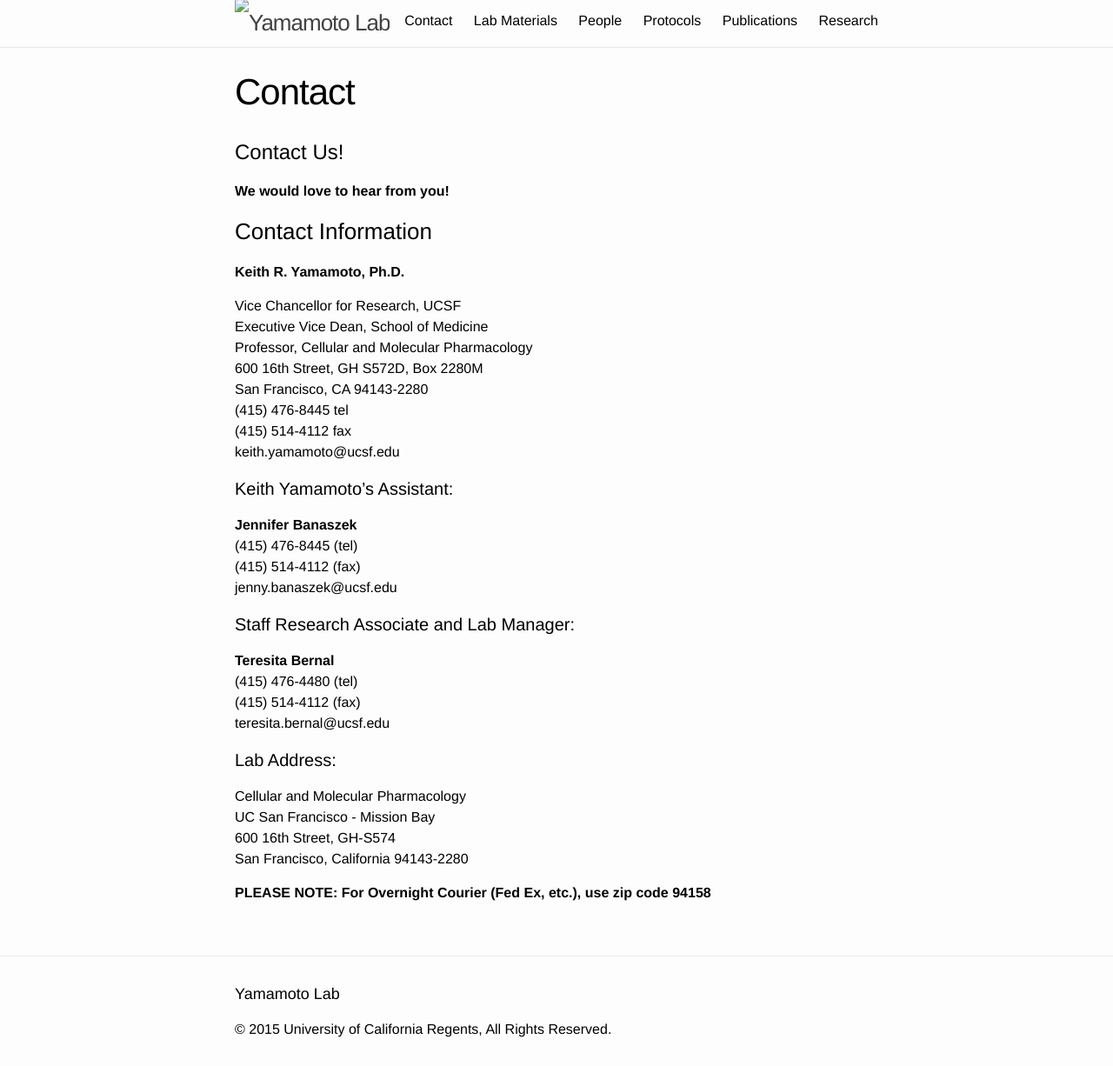
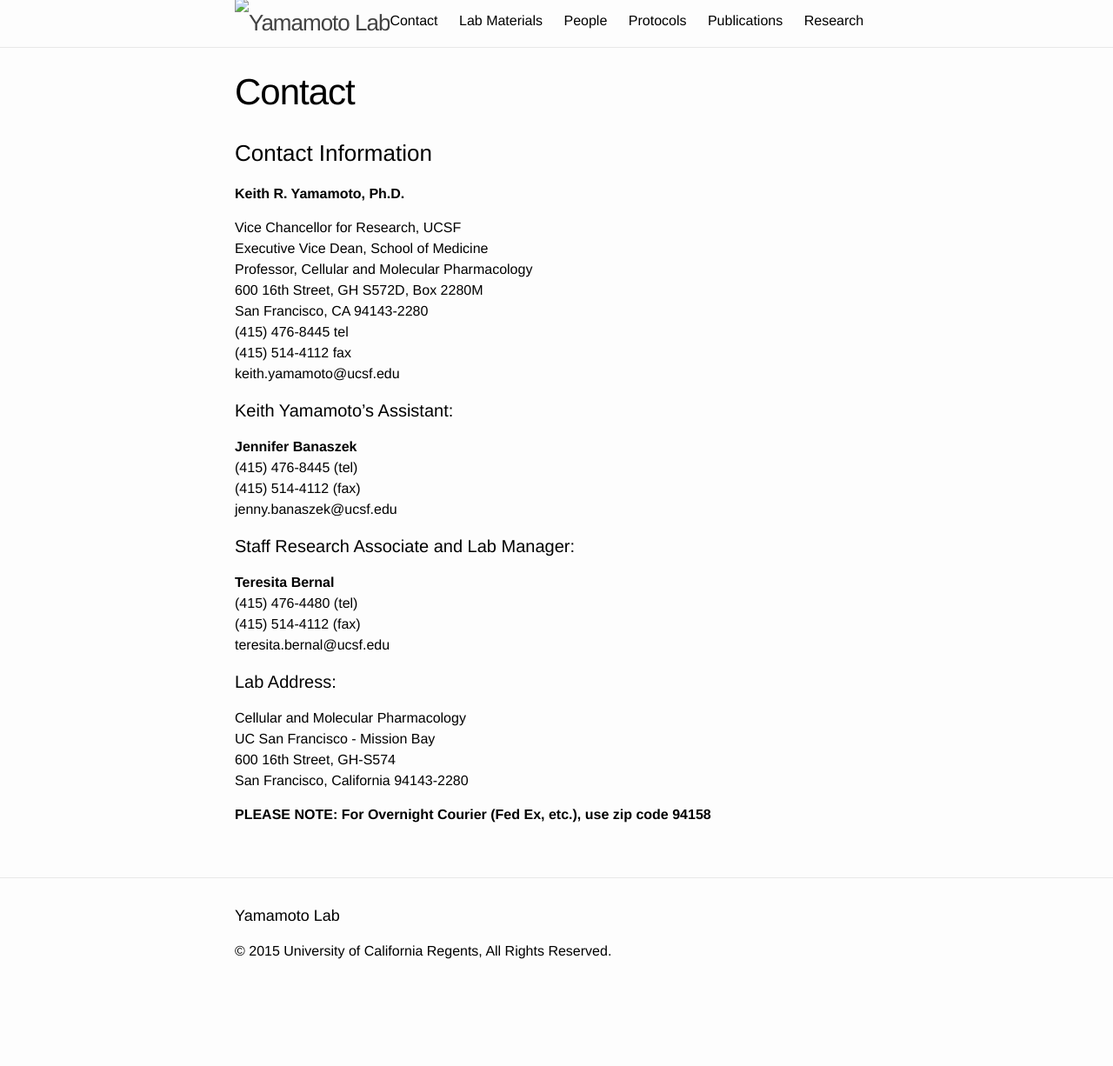
Before and after one commit to UCSF-CMP/yamamoto-lab, a Jekyll site: the page built from contact.md, in a window 1280 px wide, cut to the strip 45-1271 px from the top of the page. Shown: the whole strip at 87% size. Built offline with Jekyll 4.4.1, drawn with Linux system fonts in a browser that asks for light colours; after the commit the page ends 1181 px from its top, so only the background shows below that.

Commit message:
centered menu

```diff
--- a/_sass/_layout.scss
+++ b/_sass/_layout.scss
@@ -147,7 +147,7 @@
 /*end of the UCSF banner*/
 
 .site-nav {
-    float: right;
+    float: center;
     line-height: 56px;
 
     .menu-icon {
--- a/contact.md
+++ b/contact.md
@@ -4,8 +4,6 @@
 permalink: /contact/
 ---
 
-#Contact Us!
-**We would love to hear from you!**
 
 ###Contact Information
 
```
